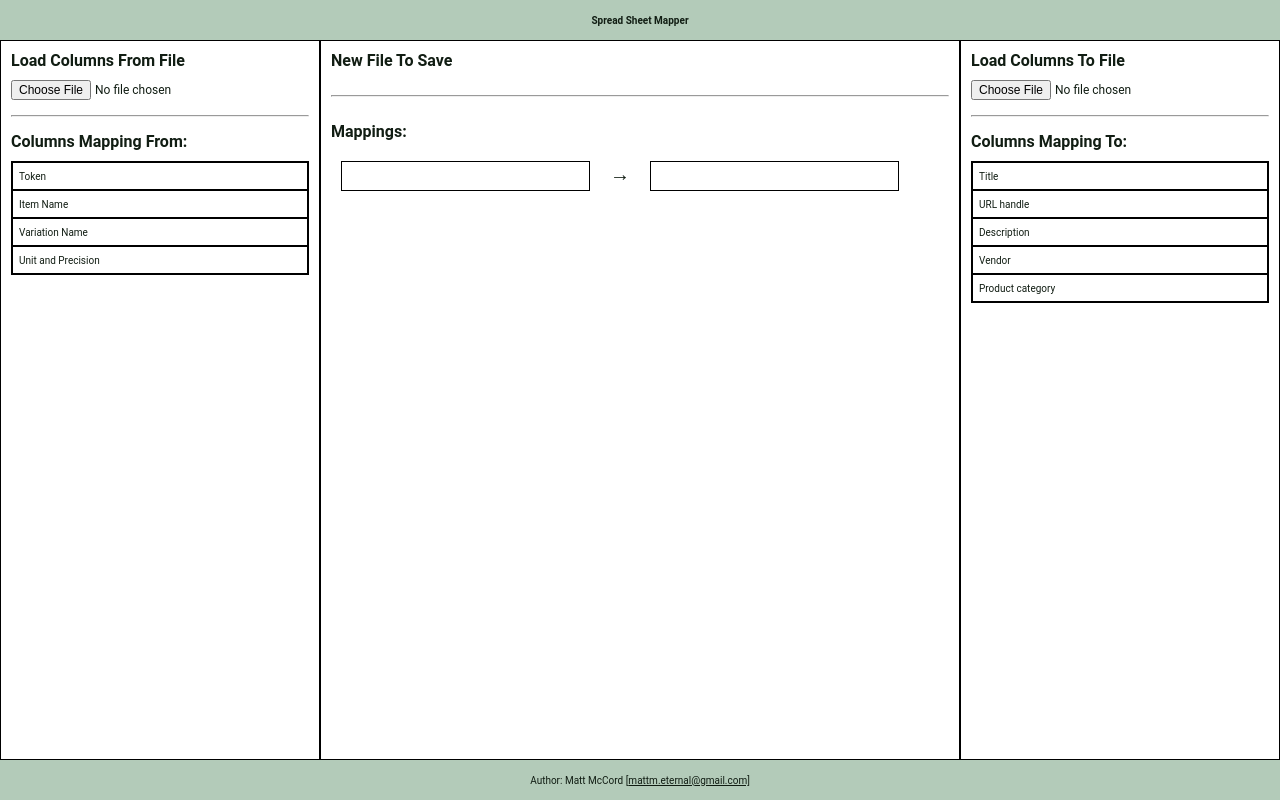
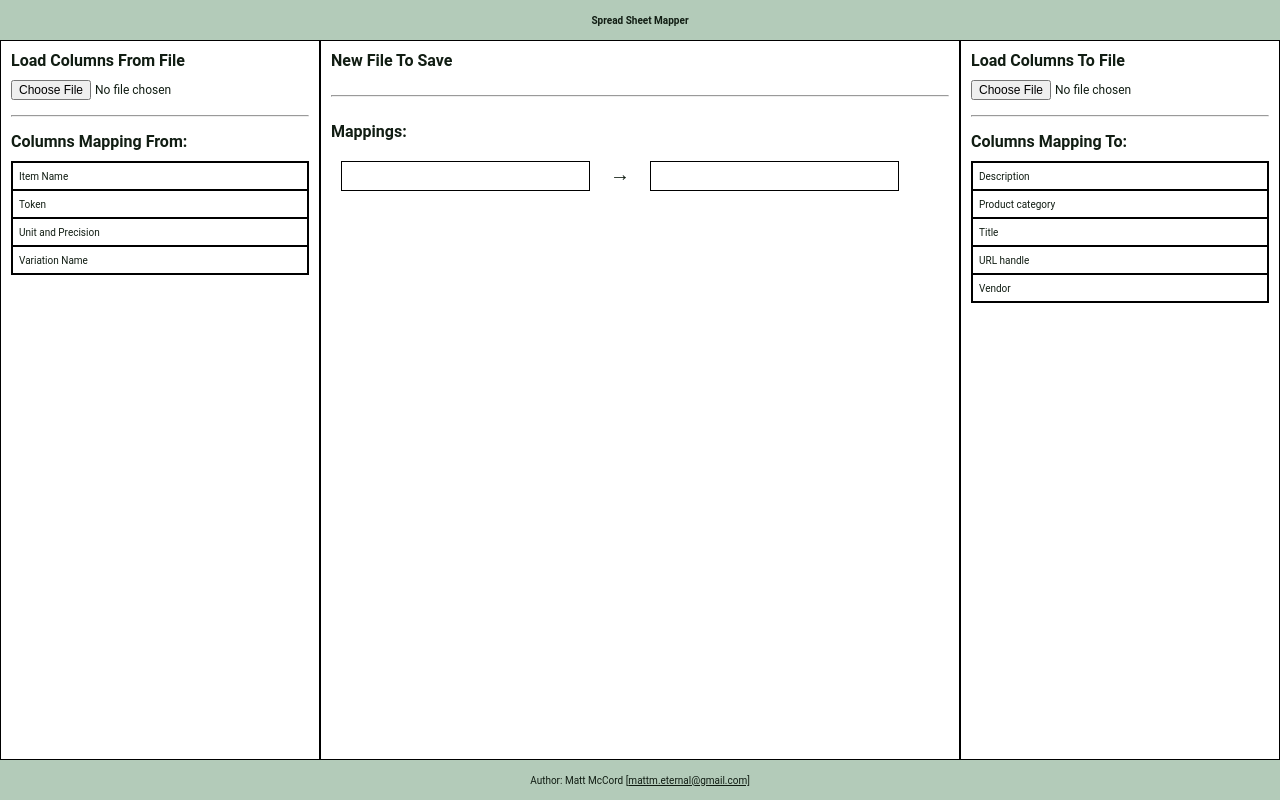
Before and after one commit to mccordgh/spreadsheet-mapper, a React (Create React App) app: page / in a window 1280 px wide. Built offline with nearby package versions, Linux system fonts and the light colour scheme.

Commit message:
keeping headers sorted and removing or returning from mappings

```diff
--- a/src/App.tsx
+++ b/src/App.tsx
@@ -15,17 +15,17 @@ import { HeaderMapping } from "./models/HeaderMapping";
 
 // TODO: Remove when done testing
 const dummyHeaderListFrom: HeaderItem[] = [
-  { id: 0, text: "Token" },
-  { id: 1, text: "Item Name" },
-  { id: 2, text: "Variation Name" },
-  { id: 3, text: "Unit and Precision" },
+  { id: 0, text: "Item Name" },
+  { id: 1, text: "Token" },
+  { id: 2, text: "Unit and Precision" },
+  { id: 3, text: "Variation Name" },
 ];
 const dummyHeaderListTo: HeaderItem[] = [
-  { id: 0, text: "Title" },
-  { id: 1, text: "URL handle" },
-  { id: 2, text: "Description" },
-  { id: 3, text: "Vendor" },
-  { id: 4, text: "Product category" },
+  { id: 0, text: "Description" },
+  { id: 1, text: "Product category" },
+  { id: 2, text: "Title" },
+  { id: 3, text: "URL handle" },
+  { id: 4, text: "Vendor" },
 ];
 
 function App() {
@@ -40,6 +40,10 @@ function App() {
     mapToColumn: "",
     confirmed: false,
   });
+
+  const createHeader = (id: number, text: string): HeaderItem => {
+    return { id, text };
+  };
 
   // Always want to have one blank or "new" mapping ready to go
   const [mappings, setMappings] = useState<HeaderMapping[]>([
@@ -67,13 +71,37 @@ function App() {
     updateMappings(newMappings);
   };
 
+  const sortHeaders = (headers: HeaderItem[]): HeaderItem[] => {
+    return [...headers].sort((headerA, headerB) =>
+      headerA.text.localeCompare(headerB.text)
+    );
+  };
+
   const deleteMapping = (id: number): void => {
     let newMappings = Array.from(mappings);
+    const foundMapping = newMappings.find((mapping) => mapping.id === id);
+
+    if (!foundMapping) {
+      return;
+    }
+
     const mappingsLen = newMappings.length;
     newMappings = newMappings.filter((mapping) => mapping.id !== id);
 
+    // Check if mapping was found and deleted
     if (newMappings.length !== mappingsLen) {
+      let newHeadersFrom = Array.from(headersFrom);
+      let newHeadersTo = Array.from(headersTo);
+
+      newHeadersFrom.push(createHeader(0, foundMapping.mapFromColumn));
+      newHeadersTo.push(createHeader(0, foundMapping.mapToColumn));
+
+      newHeadersFrom = sortHeaders(newHeadersFrom);
+      newHeadersTo = sortHeaders(newHeadersTo);
+
       updateMappings(newMappings);
+      setHeadersFrom(newHeadersFrom);
+      setHeadersTo(newHeadersTo);
     }
   };
 
@@ -100,8 +128,12 @@ function App() {
 
     if (type === "from") {
       newMapping.mapFromColumn = headerToAdd?.text ?? "";
+      const headers = headersFrom.filter((header) => header.id !== id);
+      setHeadersFrom(headers);
     } else if (type === "to") {
       newMapping.mapToColumn = headerToAdd?.text ?? "";
+      const headers = headersTo.filter((header) => header.id !== id);
+      setHeadersTo(headers);
     } else {
       throw new Error(`type not recognized: ${type}`);
     }
@@ -117,7 +149,6 @@ function App() {
     // const parsed = CsvHelper.parseFile(event, type);
   };
 
-  console.log(mappings);
   return (
     <HeadersContext.Provider value={{ headersFrom, headersTo, headerClicked }}>
       <MappingsContext.Provider
```
